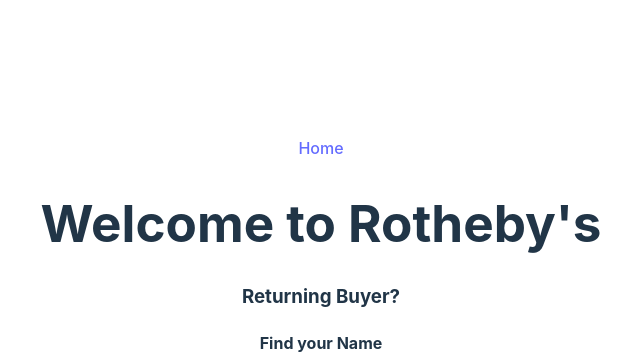
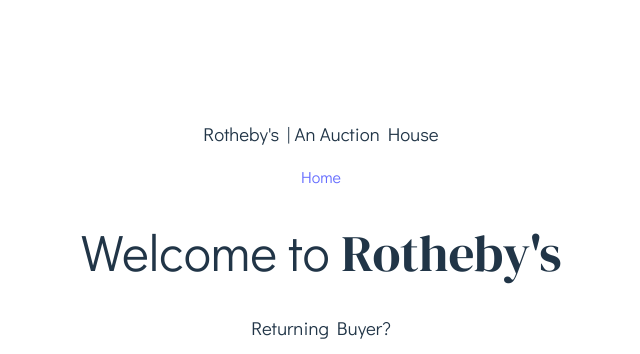
Before and after one commit to racheljoyh/Rotheby-s-An-Art-Auction-Site, a React (Vite) app in the folder client_side/: page / in a window 1280 px wide. Shown: the top 354 px of the page, without its empty margins (319-959 px from the left). Built offline with nearby package versions, Linux system fonts and the light colour scheme; no server answers.

Commit message:
css fonts

```diff
--- a/client_side/index.html
+++ b/client_side/index.html
@@ -3,6 +3,12 @@
   <head>
     <meta charset="UTF-8" />
     <link rel="icon" type="png" href="/src/assets/r.png" />
+    <link rel="preconnect" href="https://fonts.googleapis.com">
+    <link rel="preconnect" href="https://fonts.gstatic.com" crossorigin>
+    <link href="https://fonts.googleapis.com/css2?family=Didact+Gothic&display=swap" rel="stylesheet">
+    <link rel="preconnect" href="https://fonts.googleapis.com">
+    <link rel="preconnect" href="https://fonts.gstatic.com" crossorigin>
+    <link href="https://fonts.googleapis.com/css2?family=DM+Serif+Display&display=swap" rel="stylesheet">
     <meta name="viewport" content="width=device-width, initial-scale=1.0" />
     <title>Rotheby's | An Art Auction House </title>
   </head>
--- a/client_side/src/components/HomePage.jsx
+++ b/client_side/src/components/HomePage.jsx
@@ -49,7 +49,7 @@ function HomePage({ onLoginClick, setCurrentBuyer, currentBuyer, onChangeBuyers,
         <div>
             <div>
                 <div className="about">
-                    <h1>Welcome to Rotheby's</h1>
+                    <h1>Welcome to <span className="title">Rotheby's</span></h1>
                 </div>
             <div className="returningBuyer">
                 <h3> Returning Buyer? </h3>
--- a/client_side/src/components/NavBar.jsx
+++ b/client_side/src/components/NavBar.jsx
@@ -8,6 +8,7 @@ function NavBar({ isLoggedIn, currentBuyer}) {
 
     return (
         <div className="navBar">
+            <h3 className="navTitle"> Rotheby's | An Auction House </h3>
         {isLoggedIn ? (
         <nav>
             <NavLink exact to ="/">
--- a/client_side/src/index.css
+++ b/client_side/src/index.css
@@ -1,5 +1,5 @@
 :root {
-  font-family: Inter, Avenir, Helvetica, Arial, sans-serif;
+  font-family: 'Didact Gothic', sans-serif;
   font-size: 16px;
   line-height: 24px;
   font-weight: 400;
@@ -13,6 +13,10 @@
   -webkit-font-smoothing: antialiased;
   -moz-osx-font-smoothing: grayscale;
   -webkit-text-size-adjust: 100%;
+}
+
+.title {
+  font-family: 'DM Serif Display', sans-serif;
 }
 
 a {
```
Also changed, not shown: 1 other file (tests, documents, lock files or other folders).
